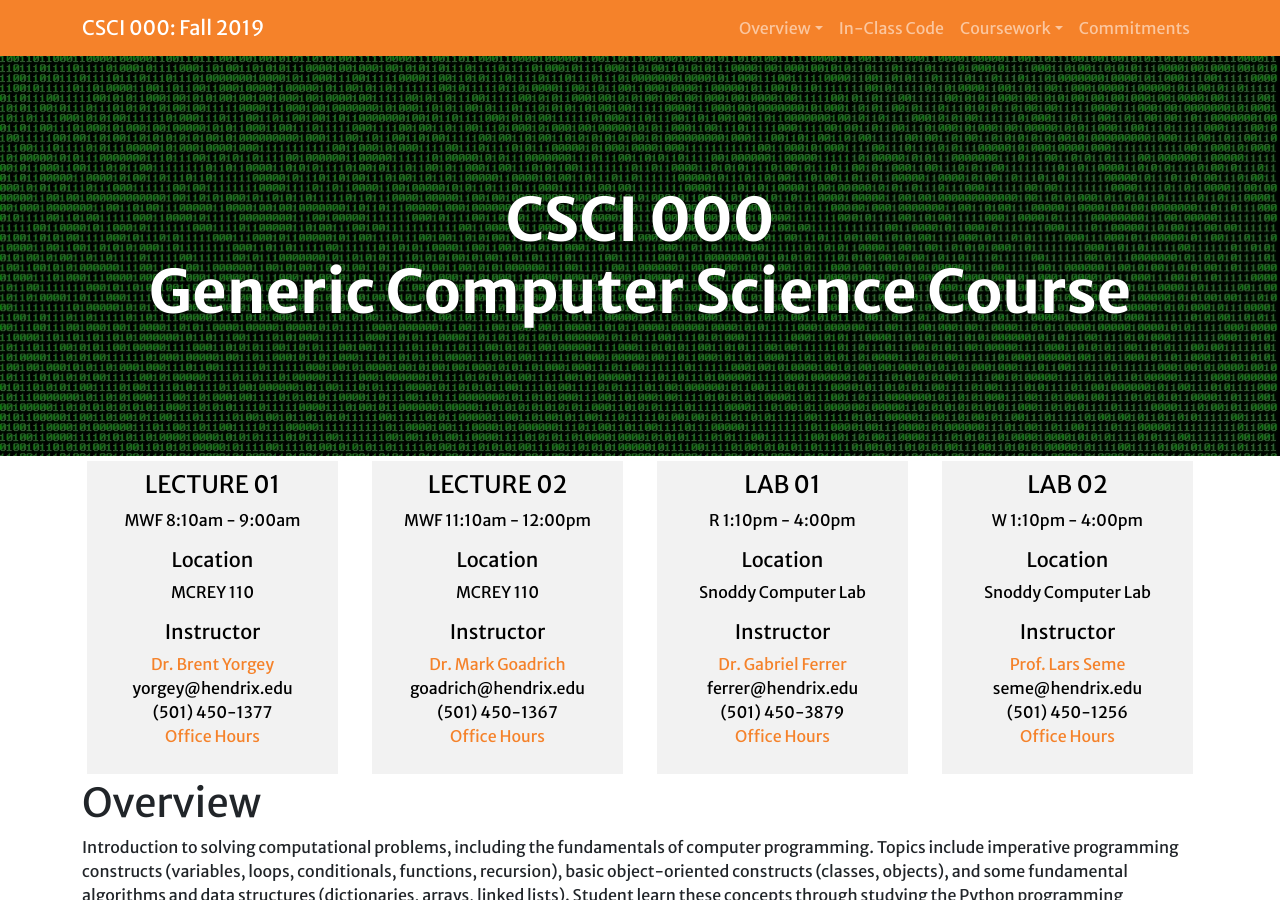
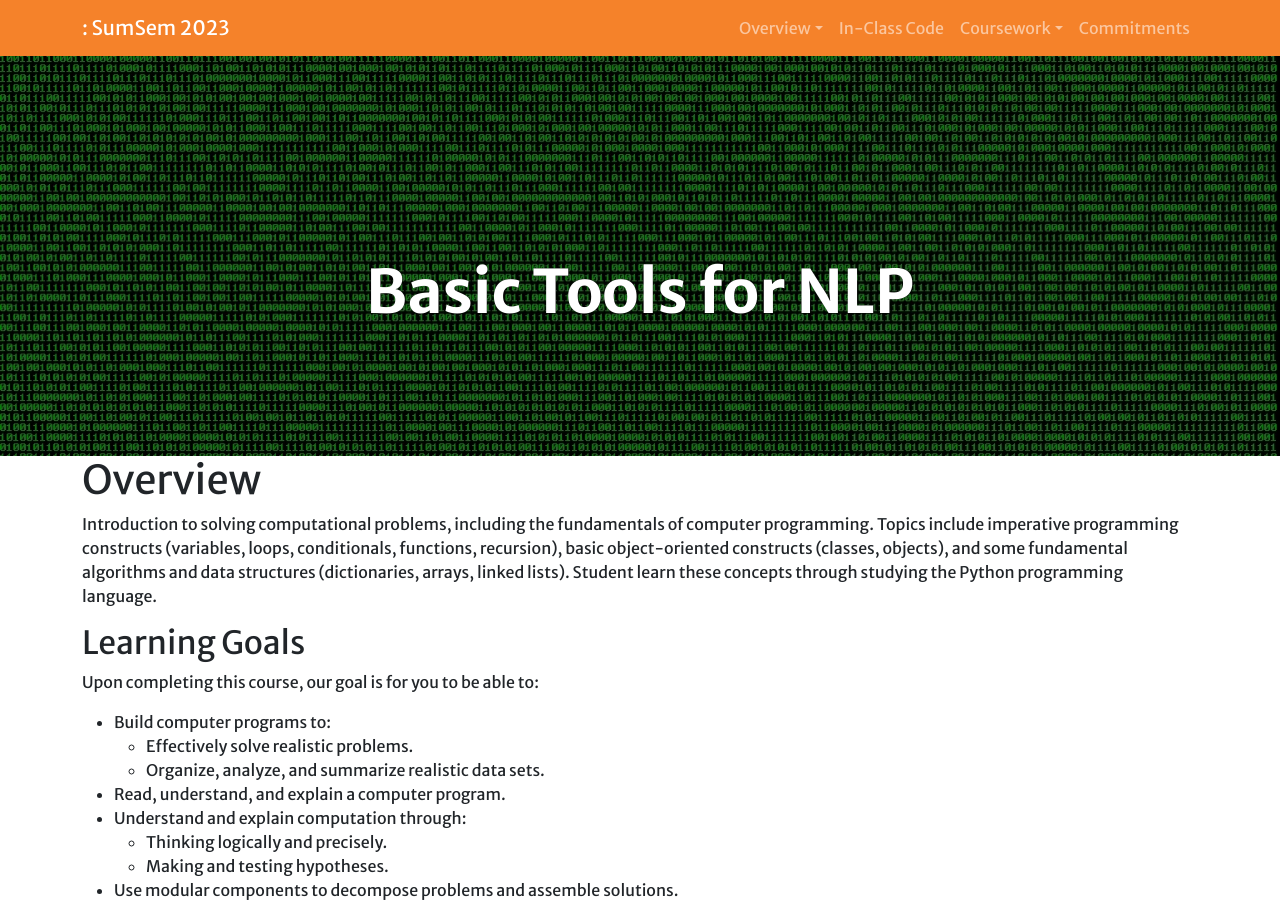
Before and after one commit to IuliiaZaitova/basic-tools-nlp-2023, a Jekyll site: the page built from index.md, in a window 1280 px wide and 900 px high. Built offline with Jekyll 4.4.1, drawn with Linux system fonts in a browser that asks for light colours; a script that is not in the unit is left out; our own code applies the rules of GitHub Pages for plain Markdown files.

Commit message:
Update _config.yml

```diff
--- a/_config.yml
+++ b/_config.yml
@@ -24,9 +24,9 @@ description: >- # this means to ignore newlines until "baseurl:"
 baseurl: "/basic-tools-nlp-2023" # the subpath of your site, e.g. /blog
 url: "" # the base hostname & protocol for your site, e.g. http://example.com
 
-number: CSCI 000
-title: Generic Computer Science Course
-semester: Fall 2019
+number:
+title: Basic Tools for NLP
+semester: SumSem 2023
 
 navigation:
   - title: Overview
@@ -55,48 +55,20 @@ navigation:
     url: '#commitments'
 
 instructors:
-  - id: yorgey
-    name: Dr. Brent Yorgey
-    email: yorgey@hendrix.edu
-    web: http://ozark.hendrix.edu/~yorgey
-    phone: (501) 450-1377
-    officehours: https://byorgey.youcanbook.me
-  - id: goadrich
-    name: Dr. Mark Goadrich
-    email: goadrich@hendrix.edu
-    web: http://mark.goadrich.com
-    phone: (501) 450-1367
-    officehours: http://mark.goadrich.com/schedule.html
-  - id: ferrer
-    name: Dr. Gabriel Ferrer
-    email: ferrer@hendrix.edu
-    web: http://ozark.hendrix.edu/~ferrer
-    phone: (501) 450-3879
-    officehours: https://drferrer.youcanbook.me/
-  - id: seme
-    name: Prof. Lars Seme
-    email: seme@hendrix.edu
-    web: https://www.hendrix.edu/mathcs/profile.aspx?id=70795
-    phone: (501) 450-1256
-    officehours: ???
+  - id: izaitova
+    name: Iuliia Zaitova
+    email: izaitova@lsv.uni-saarland.de
+    web: https://sfb1102.uni-saarland.de/team/iuliia-zaitova/
 
-offerings:
-  - name: LECTURE 01
-    loc: MCREY 110
-    time: MWF 8:10am - 9:00am
-    instructor: yorgey
-  - name: LECTURE 02
-    loc: MCREY 110
-    time: MWF 11:10am - 12:00pm
-    instructor: goadrich
-  - name: LAB 01
-    loc: Snoddy Computer Lab
-    time: R 1:10pm - 4:00pm
-    instructor: ferrer
-  - name: LAB 02
-    loc: Snoddy Computer Lab
-    time: W 1:10pm - 4:00pm
-    instructor: seme
+  - id: rkumar
+    name: Rishu Kumar
+    email: riku00002@stud.uni-saarland.de
+
+  - id: chyek
+    name: Chris Hyek
+    email: chhy00001@stud.uni-saarland.de
+
+
 
 resources:
   - name: Python 3
```
